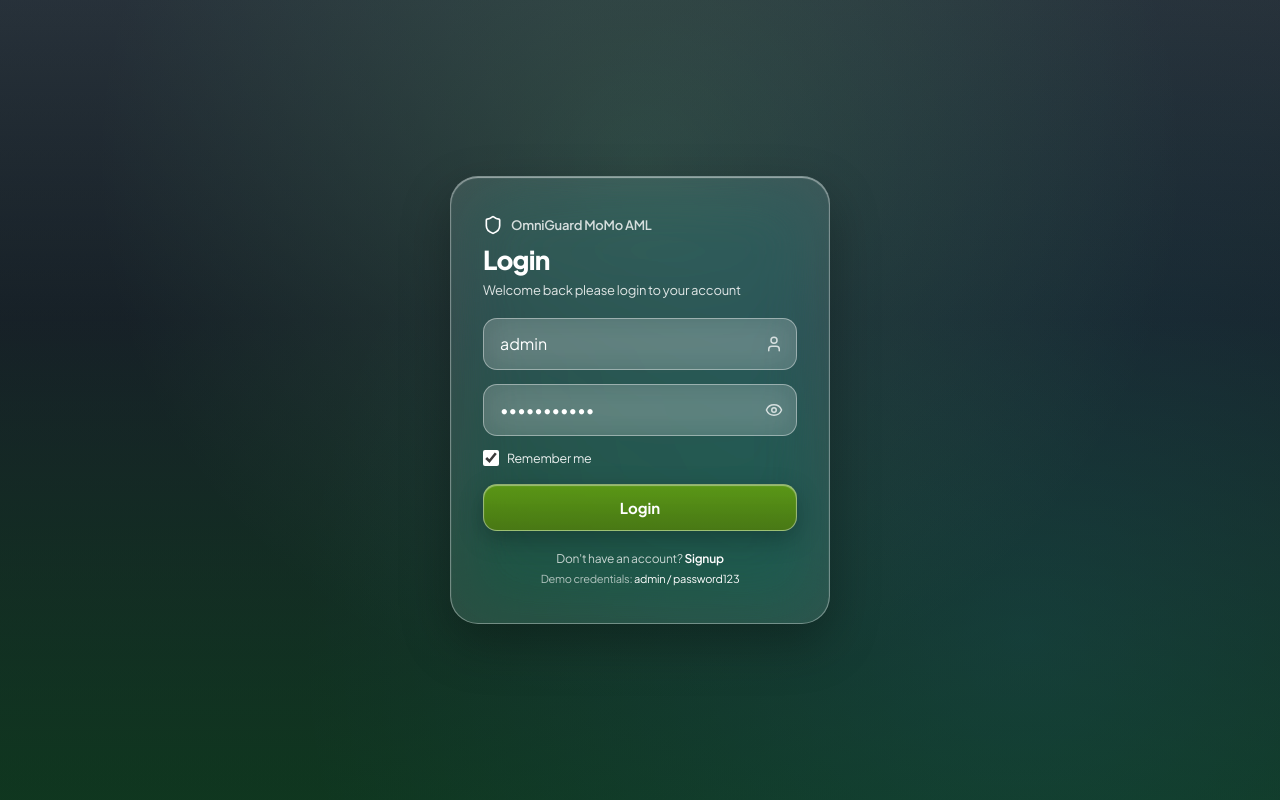
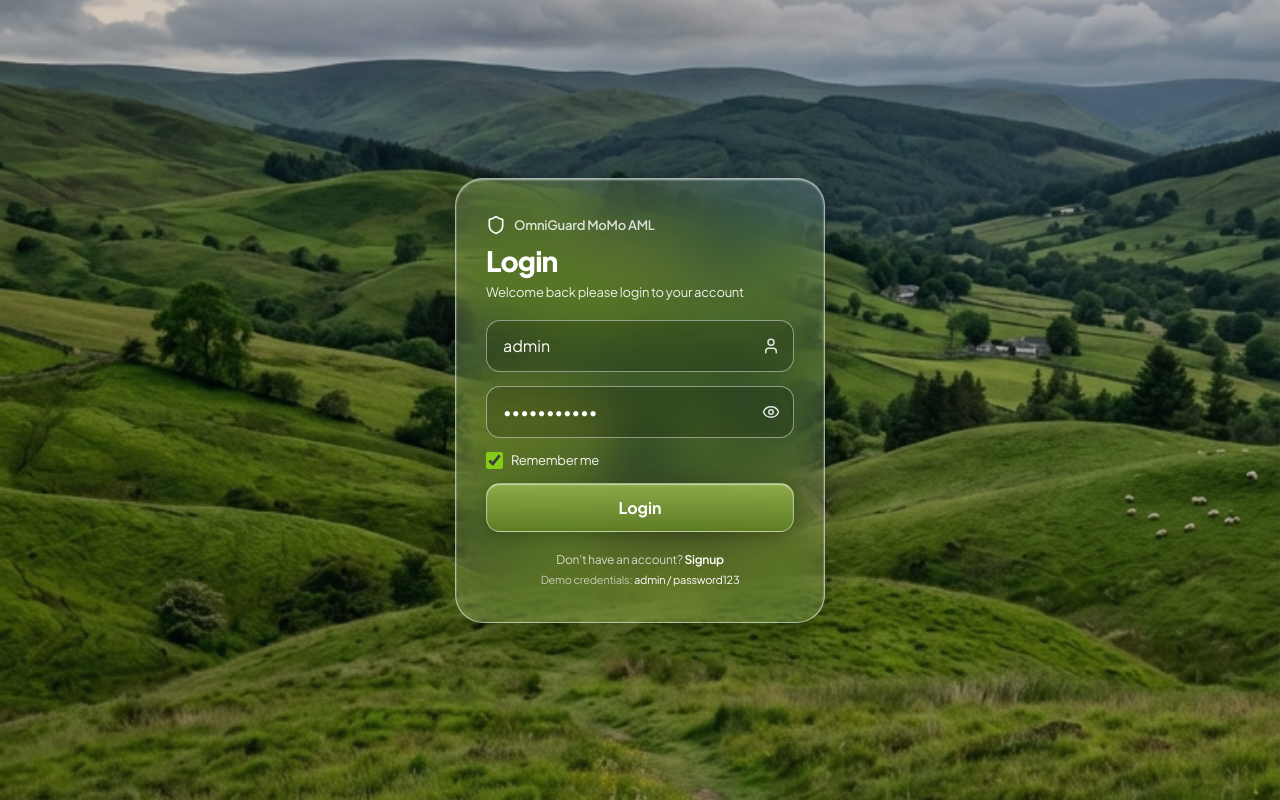
Before and after one commit to Steven256-debug/omniguard-momo-aml, a React (Vite) app in the folder frontend/: page / in a window 1280 px wide. Built offline with nearby package versions, Linux system fonts and the light colour scheme; no server answers.

Commit message:
fix(login): eliminate nested backdrop-filter safari white-out bug, set dark translucent input styling and restore reference background

```diff
--- a/frontend/src/components/Login.jsx
+++ b/frontend/src/components/Login.jsx
@@ -59,6 +59,10 @@ const Login = ({ onLogin }) => {
               autoCapitalize="none"
               spellCheck="false"
               style={{
+                background: 'rgba(0, 0, 0, 0.18)',
+                backgroundColor: 'rgba(0, 0, 0, 0.18)',
+                WebkitAppearance: 'none',
+                appearance: 'none',
                 color: '#ffffff',
                 WebkitTextFillColor: '#ffffff',
                 caretColor: '#ffffff',
@@ -83,6 +87,10 @@ const Login = ({ onLogin }) => {
               autoCapitalize="none"
               spellCheck="false"
               style={{
+                background: 'rgba(0, 0, 0, 0.18)',
+                backgroundColor: 'rgba(0, 0, 0, 0.18)',
+                WebkitAppearance: 'none',
+                appearance: 'none',
                 color: '#ffffff',
                 WebkitTextFillColor: '#ffffff',
                 caretColor: '#ffffff',
@@ -99,10 +107,11 @@ const Login = ({ onLogin }) => {
                 right: '14px',
                 background: 'transparent',
                 border: 'none',
-                color: 'rgba(255, 255, 255, 0.75)',
+                color: 'rgba(255, 255, 255, 0.85)',
                 cursor: 'pointer',
                 display: 'flex',
-                alignItems: 'center'
+                alignItems: 'center',
+                zIndex: 10
               }}
             >
               {showPassword ? <EyeOff size={18} /> : <Eye size={18} />}
--- a/frontend/src/index.css
+++ b/frontend/src/index.css
@@ -1001,27 +1001,23 @@ body {
   min-height: 100vh;
   min-height: 100dvh;
   width: 100vw;
-  /* Atmospheric nature hills backdrop with blur overlay matching reference */
+  /* Exact match to user reference: lush nature hills wallpaper with soft darkening overlay */
   background:
-    linear-gradient(rgba(10, 20, 15, 0.35), rgba(10, 20, 15, 0.45)),
-    radial-gradient(circle at 50% 20%, rgba(134, 239, 172, 0.25) 0%, transparent 60%),
-    radial-gradient(circle at 80% 80%, rgba(56, 189, 248, 0.2) 0%, transparent 60%),
-    linear-gradient(180deg, #374151 0%, #1f2937 40%, #14532d 100%);
-  background-size: cover;
-  background-position: center;
+    linear-gradient(rgba(10, 20, 15, 0.15), rgba(10, 20, 15, 0.3)),
+    url('/login-bg.jpg') center center / cover no-repeat;
   padding: 20px;
 }
 
 .apple-frosted-login-card {
   width: 100%;
-  max-width: 380px;
-  background: rgba(255, 255, 255, 0.12);
-  backdrop-filter: blur(35px) saturate(200%);
-  -webkit-backdrop-filter: blur(35px) saturate(200%);
-  border: 1.5px solid rgba(255, 255, 255, 0.35);
+  max-width: 370px;
+  background: rgba(255, 255, 255, 0.15);
+  backdrop-filter: blur(28px) saturate(180%);
+  -webkit-backdrop-filter: blur(28px) saturate(180%);
+  border: 1.5px solid rgba(255, 255, 255, 0.55);
   border-radius: 28px;
-  padding: 38px 32px;
-  box-shadow: 0 20px 50px rgba(0, 0, 0, 0.3), inset 0 1px 1px rgba(255, 255, 255, 0.5);
+  padding: 36px 30px;
+  box-shadow: 0 20px 50px rgba(0, 0, 0, 0.25), inset 0 1px 2px rgba(255, 255, 255, 0.6);
   display: flex;
   flex-direction: column;
   gap: 20px;
@@ -1029,7 +1025,7 @@ body {
 }
 
 .login-headline h2 {
-  font-size: 26px;
+  font-size: 28px;
   font-weight: 800;
   letter-spacing: -0.03em;
   color: #ffffff;
@@ -1038,7 +1034,7 @@ body {
 
 .login-headline p {
   font-size: 13px;
-  color: rgba(255, 255, 255, 0.85);
+  color: rgba(255, 255, 255, 0.9);
   font-weight: 400;
 }
 
@@ -1046,19 +1042,20 @@ body {
   position: relative;
   display: flex;
   align-items: center;
+  width: 100%;
 }
 
 .apple-frosted-input {
-  -webkit-appearance: none;
-  -moz-appearance: none;
-  appearance: none;
+  -webkit-appearance: none !important;
+  -moz-appearance: none !important;
+  appearance: none !important;
   width: 100%;
-  padding: 13px 44px 13px 16px;
-  background: rgba(255, 255, 255, 0.16);
-  backdrop-filter: blur(16px);
-  -webkit-backdrop-filter: blur(16px);
-  border: 1px solid rgba(255, 255, 255, 0.4);
-  border-radius: var(--radius-md);
+  padding: 13px 46px 13px 16px;
+  /* Dark translucent tint ensures high contrast with white text and avoids iOS Safari nested blur white-out bug */
+  background: rgba(0, 0, 0, 0.16) !important;
+  background-color: rgba(0, 0, 0, 0.16) !important;
+  border: 1px solid rgba(255, 255, 255, 0.45) !important;
+  border-radius: 14px;
   font-size: 16px; /* Crucial: 16px prevents iOS Safari auto-zoom and clipping bug */
   line-height: 1.5;
   color: #ffffff !important;
@@ -1068,21 +1065,21 @@ body {
   outline: none;
   font-family: var(--font-sans);
   transition: all 0.2s ease;
-  transform: translateZ(0); /* Hardware accelerated compositing to fix iOS WebKit repainting bug */
-  -webkit-transform: translateZ(0);
 }
 
 .apple-frosted-input:focus {
-  background: rgba(255, 255, 255, 0.24);
-  border-color: rgba(255, 255, 255, 0.8);
+  background: rgba(0, 0, 0, 0.26) !important;
+  background-color: rgba(0, 0, 0, 0.26) !important;
+  border-color: rgba(255, 255, 255, 0.9) !important;
   box-shadow: 0 0 0 3px rgba(255, 255, 255, 0.25);
   color: #ffffff !important;
   -webkit-text-fill-color: #ffffff !important;
 }
 
 .apple-frosted-input::placeholder {
-  color: rgba(255, 255, 255, 0.65);
-  -webkit-text-fill-color: rgba(255, 255, 255, 0.65);
+  color: rgba(255, 255, 255, 0.75) !important;
+  -webkit-text-fill-color: rgba(255, 255, 255, 0.75) !important;
+  opacity: 1 !important;
 }
 
 /* Fix mobile browser autofill turning text invisible */
@@ -1091,8 +1088,8 @@ body {
 .apple-frosted-input:-webkit-autofill:focus,
 .apple-frosted-input:-webkit-autofill:active {
   -webkit-text-fill-color: #ffffff !important;
-  -webkit-box-shadow: 0 0 0px 1000px rgba(30, 45, 35, 0.95) inset !important;
-  box-shadow: 0 0 0px 1000px rgba(30, 45, 35, 0.95) inset !important;
+  -webkit-box-shadow: 0 0 0px 1000px rgba(35, 55, 40, 0.95) inset !important;
+  box-shadow: 0 0 0px 1000px rgba(35, 55, 40, 0.95) inset !important;
   caret-color: #ffffff !important;
   transition: background-color 5000s ease-in-out 0s;
 }
@@ -1100,44 +1097,47 @@ body {
 .input-trailing-icon {
   position: absolute;
   right: 14px;
-  color: rgba(255, 255, 255, 0.75);
+  color: rgba(255, 255, 255, 0.85);
   pointer-events: none;
+  z-index: 10;
 }
 
 .remember-row {
   display: flex;
   align-items: center;
   gap: 8px;
-  font-size: 12.5px;
-  color: rgba(255, 255, 255, 0.9);
+  font-size: 13px;
+  color: rgba(255, 255, 255, 0.95);
   cursor: pointer;
 }
 
 .remember-checkbox {
-  width: 16px;
-  height: 16px;
-  accent-color: #ffffff;
+  width: 17px;
+  height: 17px;
+  accent-color: #84cc16;
+  border-radius: 4px;
   cursor: pointer;
 }
 
 .apple-login-btn {
   width: 100%;
   padding: 13px;
-  background: linear-gradient(180deg, rgba(101, 163, 13, 0.85) 0%, rgba(77, 124, 15, 0.9) 100%);
-  border: 1px solid rgba(255, 255, 255, 0.4);
-  border-radius: var(--radius-md);
+  /* Exact olive-green glossy gradient matching reference image */
+  background: linear-gradient(180deg, rgba(145, 175, 75, 0.95) 0%, rgba(95, 125, 35, 0.98) 100%);
+  border: 1px solid rgba(255, 255, 255, 0.45);
+  border-radius: 14px;
   color: #ffffff;
-  font-size: 15px;
+  font-size: 16px;
   font-weight: 700;
+  font-family: var(--font-sans);
   cursor: pointer;
-  box-shadow: 0 8px 24px rgba(0, 0, 0, 0.25), inset 0 1px 1px rgba(255, 255, 255, 0.4);
+  box-shadow: 0 4px 18px rgba(0, 0, 0, 0.25), inset 0 1px 1px rgba(255, 255, 255, 0.5);
   transition: all 0.2s ease;
-  font-family: var(--font-sans);
-  margin-top: 4px;
 }
 
 .apple-login-btn:hover {
-  filter: brightness(1.1);
+  background: linear-gradient(180deg, rgba(158, 192, 82, 1) 0%, rgba(105, 140, 40, 1) 100%);
+  box-shadow: 0 6px 22px rgba(0, 0, 0, 0.3), inset 0 1px 1px rgba(255, 255, 255, 0.6);
   transform: translateY(-1px);
 }
 
```
Also changed, not shown: frontend/public/login-bg.jpg (added).
